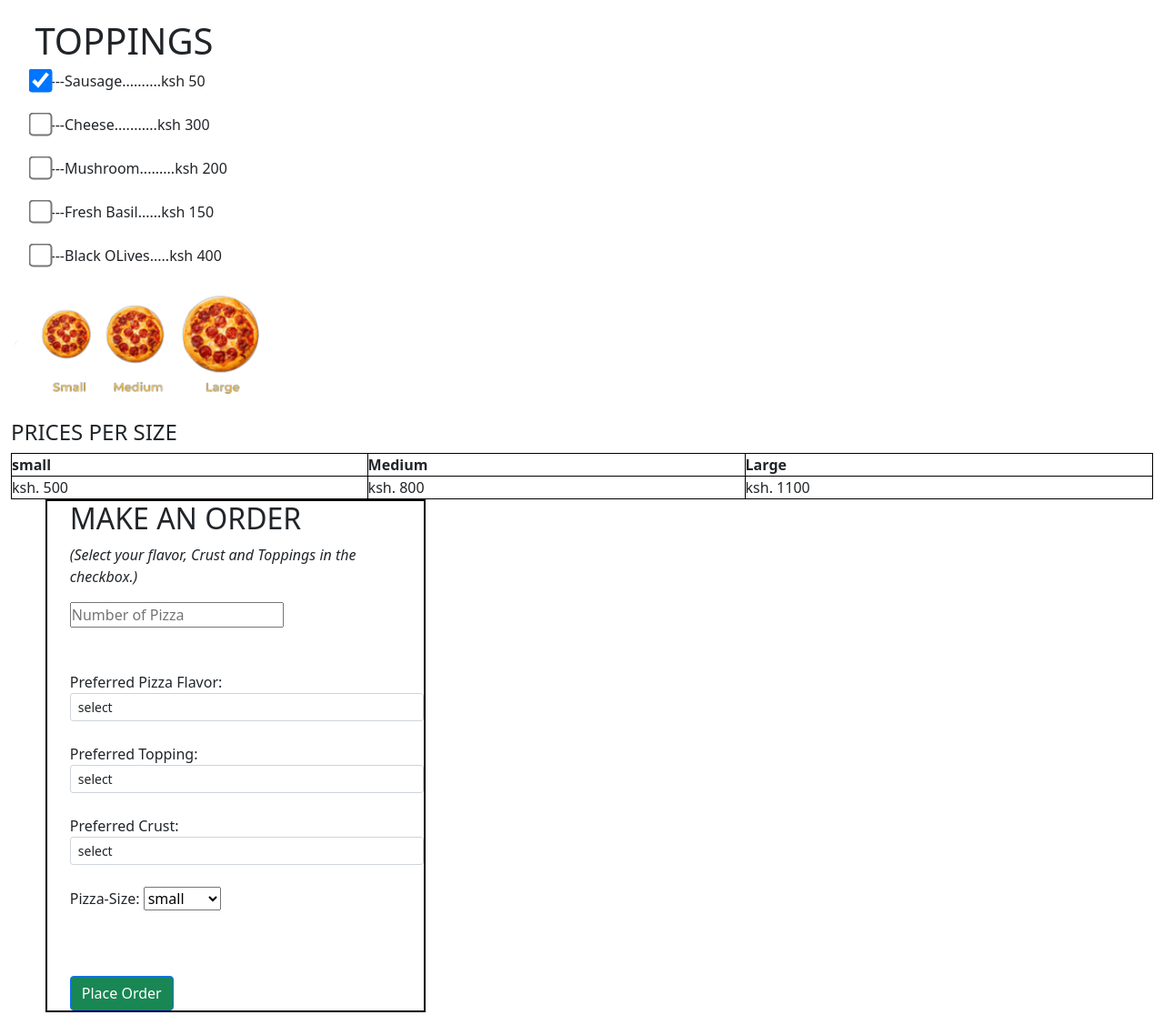
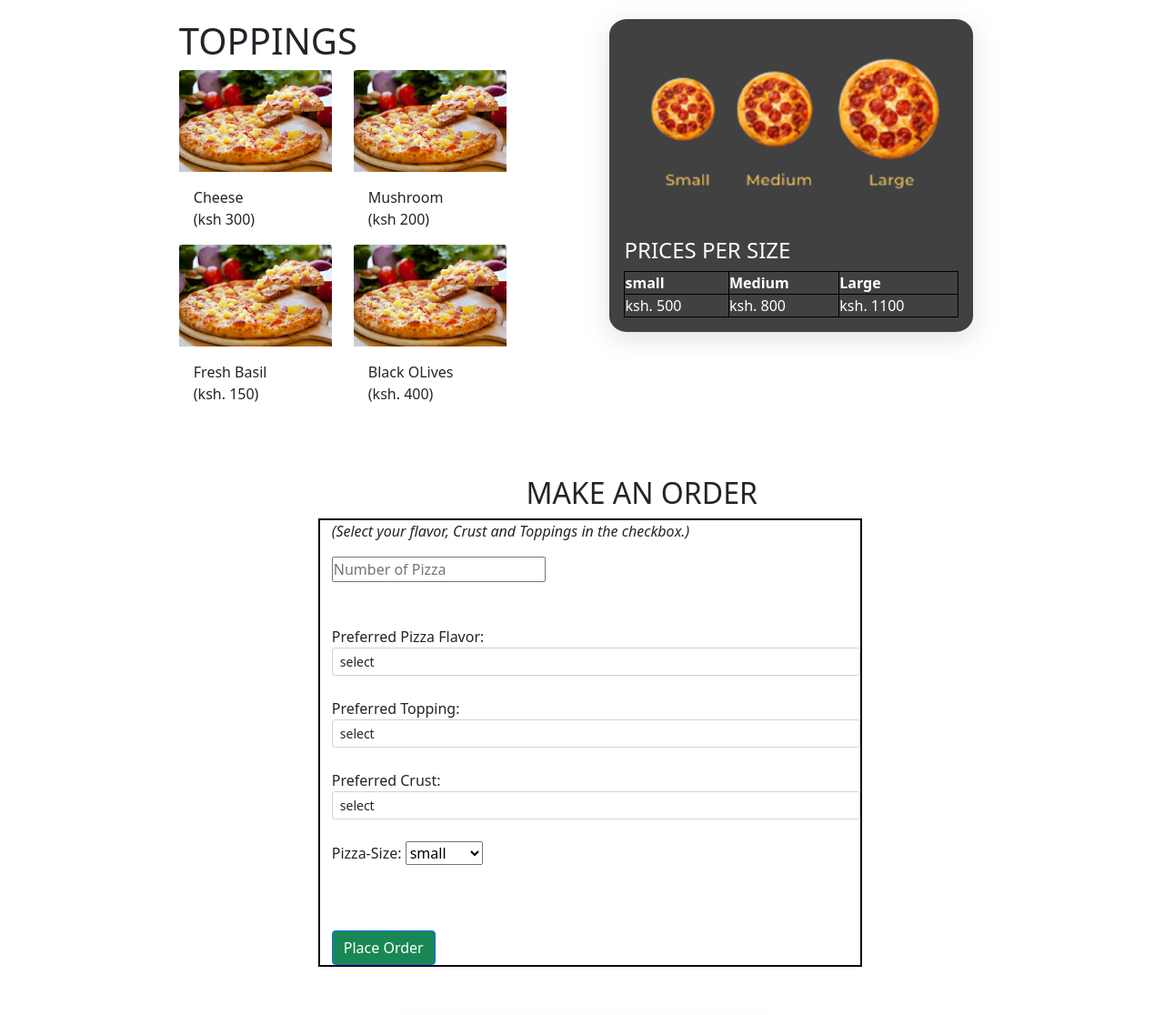
Before and after one commit to gladyswambura/Gla-s-Pizzeria, a plain HTML site: page index.html in a window 1280 px wide. Shown: the part 2500-3616 px from the top of the page at 91% size. Drawn offline with nearby package versions, Linux system fonts and the light colour scheme.

Commit message:
improves the layout of the webpage

```diff
--- a/CSS/style.css
+++ b/CSS/style.css
@@ -105,12 +105,27 @@
    filter: contrast(100%);
    color: white;
 }
-
+.card8 {
+    margin-left: 3%;
+     background: rgba(0, 0, 0, 0.747);
+     color: white;
+     box-shadow: rgba(100, 100, 111, 0.2) 0px 7px 29px 0px;
+     border-radius: 5%;
+}
 input[type=checkbox] {
     transform: scale(2.0);
 }
+.toppings {
+    padding-left: 30%;
+}
 #words {
     padding: 6%;
+}
+#order-now {
+    padding-top: 5%;
+}
+.makeorder h2{
+    padding-left: 40%;
 }
 
 table,
@@ -123,3 +138,11 @@ td {
     padding-left: 2%;
     margin-left: 3%;
 }
+.lastsection {
+    padding-top: 5%;
+}
+.orders {
+    padding: 5%;
+    box-shadow: rgba(100, 100, 111, 0.2) 0px 7px 29px 0px;
+    border-radius: 5%;
+}
--- a/JS/script.js
+++ b/JS/script.js
@@ -1,7 +1,7 @@
 var total = [];
 var deliveryFee = 200;
 // var crustPrice = new Array(250, 350, 300);
-// var toppingsPrice = new Array(50, 300, 200, 150, 400);
+// var toppingsPrice = new Array(300, 200, 150, 400);
 
 function totalPrices(flavorName, crustName, sizeName, toppingName, pizzaNumber) {
     this.flavorName = flavorName;
@@ -50,9 +50,7 @@ $(document).ready(function () {
 
     // topping
     Pizza.prototype.pizzaT = function () {
-        if (this.toppingName == 50) {
-            return "sausage"
-        } else if (this.toppingName == 300) {
+        if (this.toppingName == 300) {
             return "Extra-cheese"
         } else if (this.toppingName == 200) {
             return "Mushrooms"
--- a/index.html
+++ b/index.html
@@ -36,7 +36,7 @@
                         <a class="nav-link" href="#">About</a>
                     </li>
                     <li class="nav-item">
-                        <a class="nav-link" href="#">Order Now!</a>
+                        <a class="nav-link" href="#order-now">Order Now!</a>
                     </li>
                     <li class="nav-item">
                         <a class="nav-link" href="#">contacts</a>
@@ -135,27 +135,58 @@
         </section>
         <br><br> <br><br>
 
-        <section class="sectopn3">
+        <section class="section3">
             <!-- toppings -->
             <div class="row">
-                <div class="col-md-3">
+
+                <div class="col-md-6">
+                    <div class="toppings">
                         <h1>TOPPINGS</h1>
-                    <input type="checkbox" name="pizza[]" value="pizza" checked>
-                    ---Sausage..........ksh 50<br><br>
-                    <input type="checkbox" name="pizza[]" value="pizza"> ---Cheese...........ksh
-                    300<br><br>
-                    <input type="checkbox" name="pizza[]" value="pizza"> ---Mushroom.........ksh
-                    200<br><br>
-                    <input type="checkbox" name="pizza[]" value="pizza"> ---Fresh Basil......ksh
-                    150<br><br>
-                    <input type="checkbox" name="pizza[]" value="pizza"> ---Black OLives.....ksh 400
-                    <br>
+                        <div class="row">
+
+                            <div class="card10" style="width: 12rem;">
+                                <img src="./Images/8.jpeg" class="card-img-top" alt="BBQ">
+                                <div class="card-body">
+                                    <p class="card-text">Cheese <br> (ksh
+                                        300)</p>
                                 </div>
-                <div class="prices">
+                            </div>
 
-                    <img src="./Images/pizzasizes.png" alt="prices" width="300"><br>
+                            <div class="card10" style="width: 12rem;">
+                                <img src="./Images/8.jpeg" class="card-img-top" alt="BBQ">
+                                <div class="card-body">
+                                    <p class="card-text">Mushroom <br> (ksh
+                                        200)</p>
+                                </div>
+                            </div>
+                        </div>
+
+                        <div class="row">
+                            <div class="card10" style="width: 12rem;">
+                                <img src="./Images/8.jpeg" class="card-img-top" alt="BBQ">
+                                <div class="card-body">
+                                    <p class="card-text">Fresh Basil <br> (ksh.
+                                        150)</p>
+                                </div>
+                            </div>
+
+                            <div class="card10" style="width: 12rem;">
+                                <img src="./Images/8.jpeg" class="card-img-top" alt="BBQ">
+                                <div class="card-body">
+                                    <p class="card-text">Black OLives <br> (ksh. 400)</p>
+                                </div>
+                            </div>
+                        </div>
+                    </div>
+                </div>
+
+                <div class="col-md-6">
+                    <div class="card8" style="width: 25rem;">
+                        <img src="./Images/pizzasizes.png" class="card-img-top" alt="BBQ">
+                        <div class="card-body">
+                            <h4>PRICES PER SIZE</h4>
                             <table style="width:100%">
-                        <h4>PRICES PER SIZE</h4>
+
                                 <thead>
                                     <th>small</th>
                                     <th>Medium</th>
@@ -170,14 +201,27 @@
                                 </tbody>
                             </table>
                         </div>
+                    </div>
+                </div>
+            </div>
         </section>
 
         <!-- order card -->
-        <div class="col-md-4 order-card">
+        <section id="order-now">
+            <div class="row">
+
+                <div class="col-md-3">
+
+                </div>
+
+                <div class="col-md-6">
+                    <div class="makeorder">
                         <h2>MAKE AN ORDER</h2>
+                        <div class="order-card">
                             <form id="contactform" action="#" method="post">
                                 <p><i> (Select your flavor, Crust and Toppings in the checkbox.)</i> </p>
-                <input type="number" name="pizza-number" id="pizza-number" placeholder="Number of Pizza" required />
+                                <input type="number" name="pizza-number" id="pizza-number" placeholder="Number of Pizza"
+                                    required />
                                 <br><br><br>
 
                                 <label for="Pizzas">Preferred Pizza Flavor:</label>
@@ -217,20 +261,29 @@
                                 </select><br><br>
                                 <br><br>
                                 <div id="buttons">
-                    <button class="btn btn-primary btn-outline-primary btn-success text-white" type="button"
-                        id="checkout">Place Order</button>
+                                    <button class="btn btn-primary btn-outline-primary btn-success text-white"
+                                        type="button" id="checkout">Place Order</button>
                                 </div>
                             </form>
                         </div>
+                    </div>
+                </div>
 
+                <div class="col-md-3">
 
-
-
-
-
+                </div>
+            </div>
+        </section>
 
         <!-- prices -->
-        <div class="col-md-2">
+        <div class="lastsection">
+            <div class="row">
+
+            <div class="col-md-4">
+
+            </div>
+
+            <div class="col-md-4">
                 <div class="orders">
                     <h3>YOUR ODERS ARE:</h3>
                     <div class="cart">
@@ -270,13 +323,21 @@
                         </div>
 
                         <form id="delivery-form" action="">
-                        <input type="text" name="person-name" id="person-name" placeholder="Name.." required /><br><br>
+                            <input type="text" name="person-name" id="person-name" placeholder="Name.."
+                                required /><br><br>
                             <input type="number" name="phone-number" id="phone-number" placeholder="phone number"
-                            required /> <br><br>
+                                required />
+                            <br><br>
                             <input type="text" name="location" id="location" placeholder="location" required /><br><br>
                         </form>
                     </div>
                 </div>
+            </div>
+            <div class="col-md-4">
+
+            </div>
+            </div>
+
         </div>
 
 
```
Lines whose indentation alone changed are shown as unchanged.
